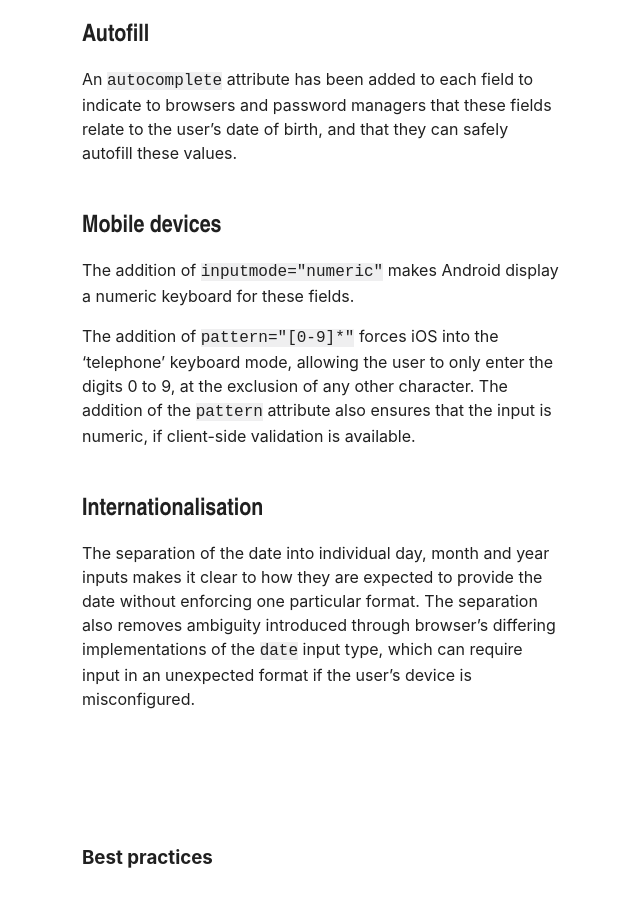
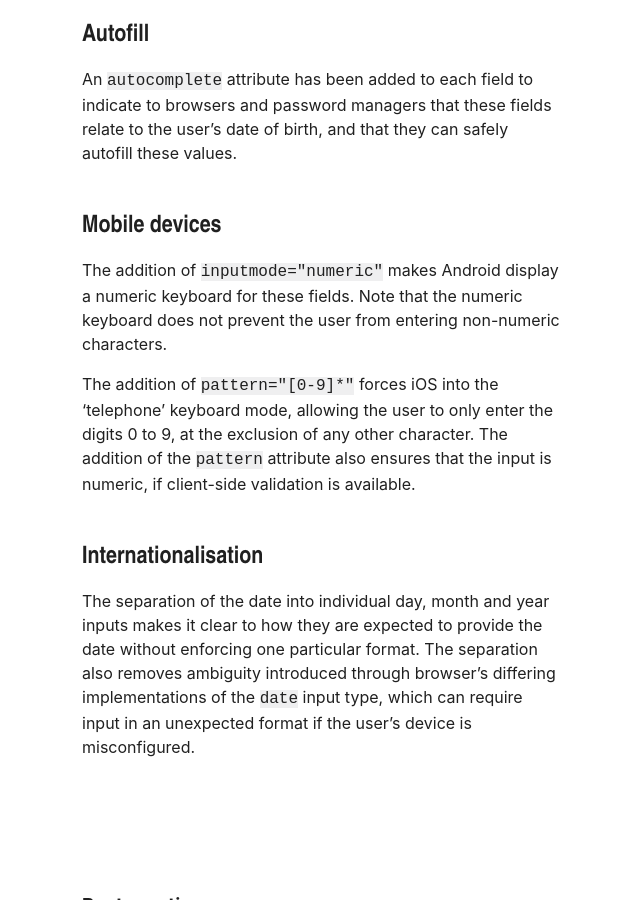
Before and after one commit to querkmachine/FSForms, a Jekyll site: the page built from _components/date-of-birth.md, in a window 1280 px wide and 900 px high, scrolled down 2319 px. Shown: the whole window, without its empty margins (158-798 px from the left). Built offline with Jekyll 4.4.1, drawn with Linux system fonts in a browser that asks for light colours; some web fonts are replaced.

Commit message:
Add note on inputmode numeric

```diff
--- a/_components/date-of-birth.md
+++ b/_components/date-of-birth.md
@@ -62,7 +62,7 @@ An `autocomplete` attribute has been added to each field to indicate to browsers
 
 ### Mobile devices
 
-The addition of `inputmode="numeric"` makes Android display a numeric keyboard for these fields.
+The addition of `inputmode="numeric"` makes Android display a numeric keyboard for these fields. Note that the numeric keyboard does not prevent the user from entering non-numeric characters.
 
 The addition of `pattern="[0-9]*"` forces iOS into the 'telephone' keyboard mode, allowing the user to only enter the digits 0 to 9, at the exclusion of any other character. The addition of the `pattern` attribute also ensures that the input is numeric, if client-side validation is available.
 
```
